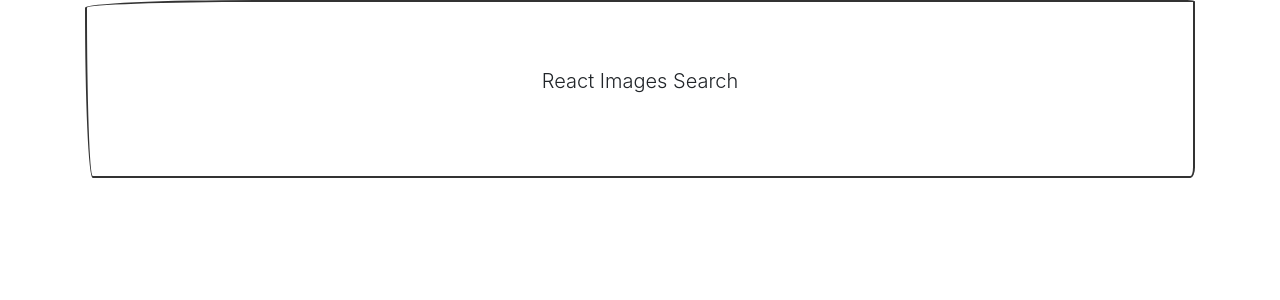
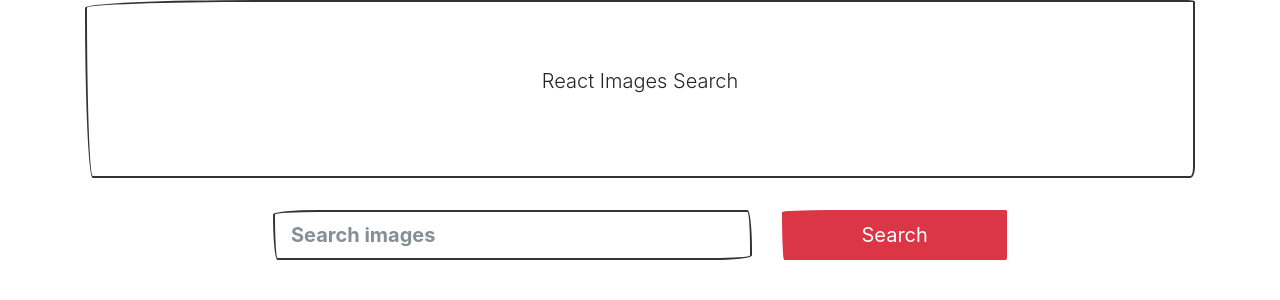
Before and after one commit to luisdev97/react-image-search, a React (Create React App) app: page / in a window 1280 px wide. Shown: the top 300 px of the page. Built offline with nearby package versions, Linux system fonts and the light colour scheme; a web font is replaced by a local one.

Commit message:
Search Component created

```diff
--- a/src/App.js
+++ b/src/App.js
@@ -1,5 +1,5 @@
 import React from 'react';
-
+import Search from './components/Search';
 
 function App() {
   return (
@@ -10,7 +10,7 @@ function App() {
       </div>
 
       <div className="row justify-content-center">
-
+        <Search/>
       </div>
     </div>
   );
--- /dev/null
+++ b/src/components/Search.jsx
@@ -0,0 +1,31 @@
+import React, { useState } from 'react';
+
+const Search = () => {
+
+    const [ keywordSearch , setKeyWordSearch ] = useState('');
+    const [ error, setError ] = useState(false);
+
+    const handleSubmit = e => {
+
+    }
+
+    return (
+        <form onSubmit={ handleSubmit }>
+            <div className="row">
+                <div className="form-group col-md-8">
+                    <input type="text"
+                           placeholder="Search images"
+                           className="form-control form-control-lg"
+                           onChange={ () => {} }/>
+                </div>
+
+                <div className="form-group col-md-4">
+                    <input type="text" className="btn btn-lg btn-danger btn-block" value="Search"/>
+                </div>
+            </div>
+        </form>
+
+    );
+};
+
+export default Search;
```
